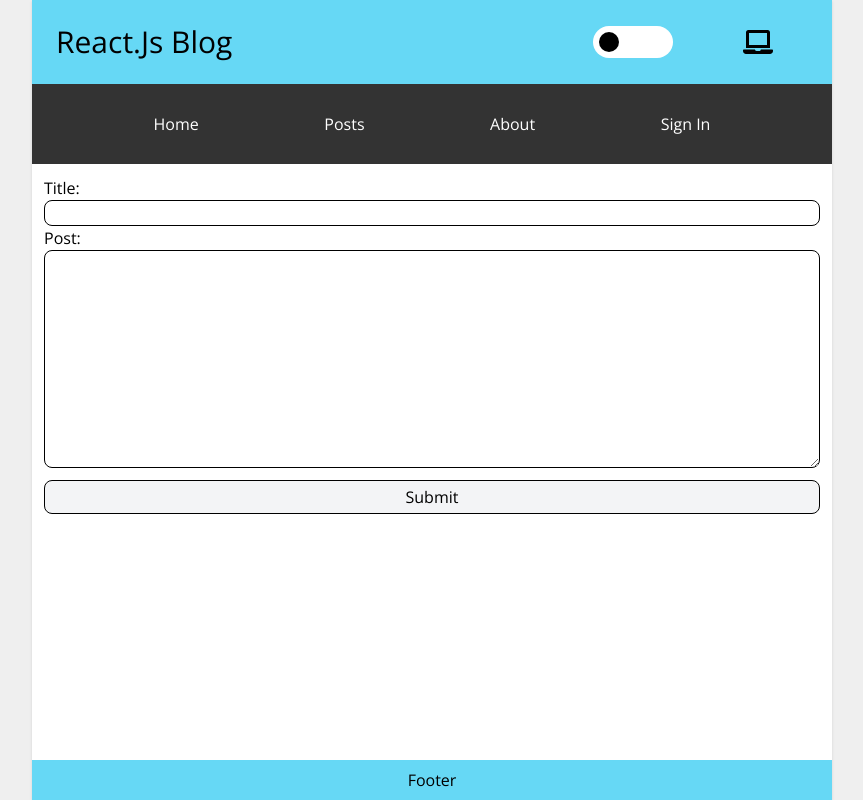
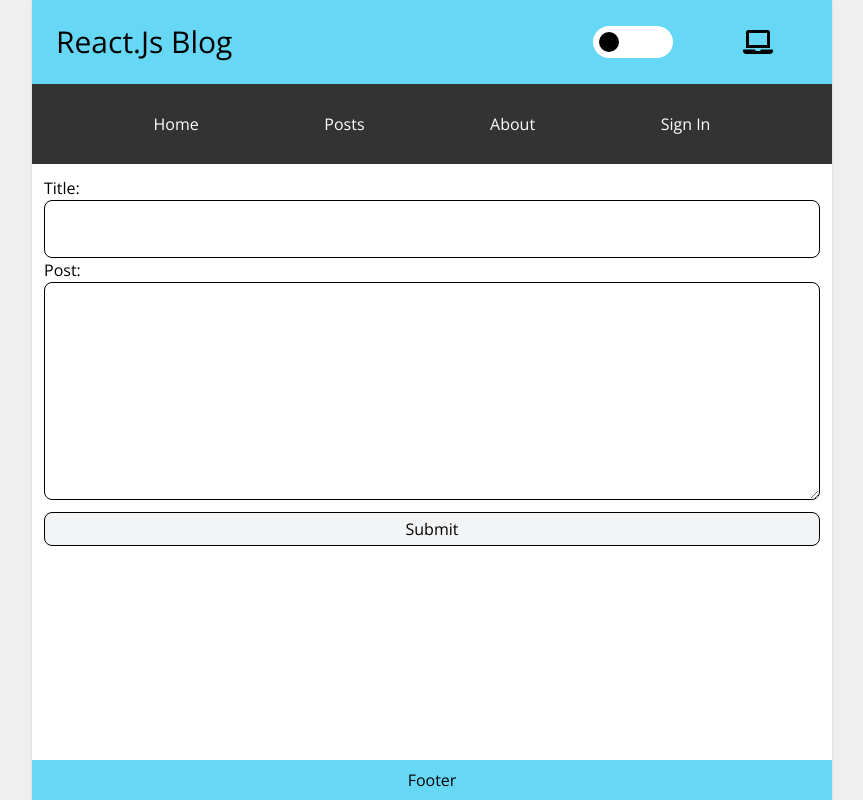
Before and after one commit to HalilUzer/react-practices, a React (Vite) app in the folder blog/: page /post in a window 1280 px wide. Shown: the whole page, without its empty margins (208-1071 px from the left). Built offline with nearby package versions, Linux system fonts and the light colour scheme.

Commit message:
blog: sign-up router migrated to typescript

```diff
--- a/blog/src/App.jsx
+++ b/blog/src/App.jsx
@@ -3,11 +3,11 @@ import { createBrowserRouter, RouterProvider } from "react-router-dom";
 import { ThemeContext } from "./context/ThemeContext.ts";
 import React, { useState } from "react";
 import store from "./config/reduxStore.js";
-import HomeRouter from "./routers/HomeRouter.jsx";
-import ErrorRouter from "./routers/ErrorRouter.jsx";
+import HomeRouter from "./routers/HomeRouter.tsx";
+import ErrorRouter from "./routers/ErrorRouter.tsx";
 import NewPostRouter from "./routers/NewPostRouter.tsx";
 import AboutRouter from "./routers/AboutRouter.tsx";
-import PostRouter from "./routers/PostRouter.jsx";
+import PostRouter from "./routers/PostRouter.tsx";
 import EditPostRouter from "./routers/EditPostRouter.tsx";
 import RootRouter from "./routers/RootRouter.jsx";
 import SignUpRouter from "./routers/SignUpRouter.jsx";
--- a/blog/src/components/Post.tsx
+++ b/blog/src/components/Post.tsx
@@ -8,7 +8,7 @@ import DeleteButton from "./buttons/DeleteButton.tsx";
 
 type Props = {
     post: PostType,
-    setIsModalOpen: Dispatch<SetStateAction<Boolean>>
+    setIsModalOpen: Dispatch<SetStateAction<boolean>>,
 }
 
 export default function Post({ post, setIsModalOpen }: Props) {
--- a/blog/src/components/inputs/Input.tsx
+++ b/blog/src/components/inputs/Input.tsx
@@ -6,6 +6,6 @@ interface Props extends InputHTMLAttributes<HTMLInputElement> {
 
 export default function Input({ className = '', type = 'text', ...props }: Props) {
     return (
-        <input {...props} className={twMerge('border border-black border-solid rounded-lg dark:bg-dark-blue', className)} type={type} />
+        <input {...props} className={twMerge('border border-black border-solid rounded-lg dark:bg-dark-blue p-4', className)} type={type} />
     )
 }
--- a/blog/src/routers/ErrorRouter.jsx
+++ b/blog/src/routers/ErrorRouter.tsx
@@ -1,3 +1,5 @@
+import React from "react"
+
 export default function ErrorRouter() {
 
     return (
--- a/blog/src/routers/HomeRouter.jsx
+++ b/blog/src/routers/HomeRouter.tsx
@@ -1,9 +1,9 @@
-import { useCallback } from 'react'
+import React, { useCallback } from 'react'
 import { useGetPostsQuery } from '../features/posts/postApi.ts'
 import { useOutletContext } from 'react-router-dom';
+import { Post } from '../features/posts/postApi.ts';
 import RetryForm from '../components/RetryForm.tsx';
 import HomePagePost from "../components/HomePagePost.tsx";
-
 export default function HomeRouter() {
     const {
         data: posts,
@@ -12,9 +12,9 @@ export default function HomeRouter() {
         error
     } = useGetPostsQuery()
 
-    const [keyword] = useOutletContext();
+    const keyword = useOutletContext<string>();
 
-    const filterPosts = useCallback((posts) => posts.filter(post => keyword === '' ? true : post.body.toLowerCase().includes(keyword.toLowerCase())), [keyword])
+    const filterPosts = useCallback((posts : Post[]) => posts.filter(post => keyword === '' ? true : post.body.toLowerCase().includes(keyword.toLowerCase())), [keyword, posts])
 
     return (
         error ? (
--- a/blog/src/routers/PostRouter.jsx
+++ b/blog/src/routers/PostRouter.tsx
@@ -1,4 +1,4 @@
-import { useState } from 'react';
+import React, { useState, MouseEvent } from 'react';
 import { useGetPostQuery, useDeletePostMutation } from '../features/posts/postApi.ts'
 import { useNavigate, useParams } from "react-router-dom";
 import RetryForm from '../components/RetryForm.tsx'
@@ -16,12 +16,12 @@ export default function PostRouter() {
         isLoading,
         refetch,
         error
-    } = useGetPostQuery(id)
+    } = useGetPostQuery(Number(id))
 
 
-    const handleDelete = (e) => {
+    const handleDelete = (e: MouseEvent<HTMLButtonElement>) => {
         e.preventDefault();
-        deletePost({ id: post.id });
+        deletePost(Number(id));
         setIsModalOpen(false);
         navigate('/');
     }
@@ -31,9 +31,8 @@ export default function PostRouter() {
             : isLoading ? <p>Loading...</p>
                 : post ?
                     <>
-                        <Post post={post} routerMode={true} setIsModalOpen={setIsModalOpen} />
-                        <DeletePostModal isModalOpen={isModalOpen}
-                            setIsModelOpen={setIsModalOpen} handleDelete={handleDelete} />
+                        <Post post={post}  setIsModalOpen={setIsModalOpen} />
+                        <DeletePostModal isModalOpen={isModalOpen} setIsModalOpen={setIsModalOpen} handleDelete={handleDelete} />
                     </>
                     : <p> We couldnt find your post </p>
 
--- a/blog/src/routers/RootRouter.jsx
+++ b/blog/src/routers/RootRouter.jsx
@@ -12,7 +12,7 @@ export default function RootRouter() {
             <Header />
             <Navigation keyword={keyword} setKeyword={setKeyword} />
             <main className="grow">
-                <Outlet context={[keyword]} />
+                <Outlet context={keyword} />
             </main>
             <Footer />
         </div>
--- a/blog/src/routers/SignUpRouter.jsx
+++ b/blog/src/routers/SignUpRouter.tsx
@@ -1,5 +1,5 @@
+import React from 'react'
 import { Link } from 'react-router-dom'
-import React from 'react'
 import Input from './../components/inputs/Input.tsx'
 import Button from '../components/buttons/Button.tsx'
 
@@ -18,7 +18,7 @@ export default function SignUpRouter() {
                     Sign Up
                 </Button>
                 <p className='mr-auto'>Already Registered ?</p>
-                <Link className='underline mr-auto'>Sign-In</Link>
+                <Link to={'/'} className='underline mr-auto'>Sign-In</Link>
             </form>
         </main>
     )
```
